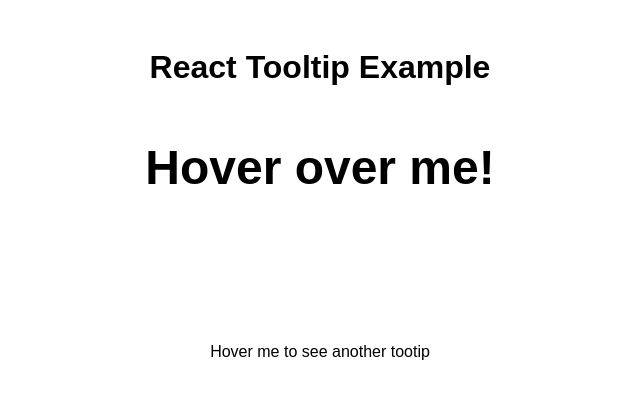
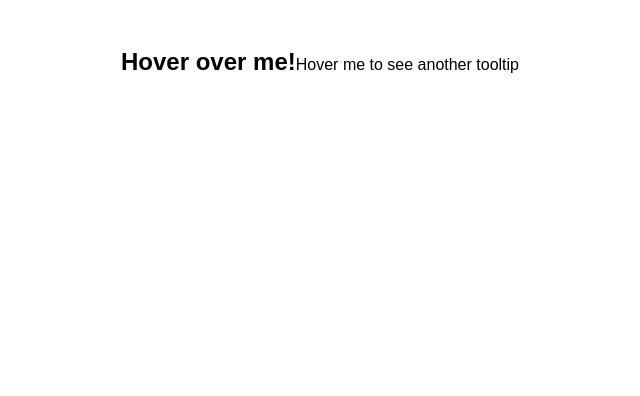
Before and after one commit to acciojob/react-composition-3-soumyabratam6, a React app: page / in a window 1280 px wide. Shown: the top 396 px of the page, without its empty margins (320-960 px from the left). Built offline with nearby package versions, Linux system fonts and the light colour scheme.

Commit message:
app.js fix and add

```diff
--- a/src/components/App.js
+++ b/src/components/App.js
@@ -6,17 +6,12 @@ const App = () => {
   return (
     <div>
         <div className="App">
-      <h1>React Tooltip Example</h1>
-      <div>
-      <h2><Tooltip text="This is a tooltip for the first element">
-        <h1 className="highlight">Hover over me!</h1>
-      </Tooltip></h2>
-      </div>
-      <div className="tooltip2">
-      <p><Tooltip text="This is a tooltip for the second element">
-        <p className="highlight">Hover me to see another tootip</p>
-      </Tooltip></p>
-      </div>
+        <Tooltip text="This is a tooltip for the first element">
+    <h2 className="tooltip highlight">Hover over me!</h2>
+</Tooltip>
+<Tooltip text="This is a tooltip for the second element">
+    <p className="tooltip highlight">Hover me to see another tooltip</p>
+</Tooltip>
     </div>
     </div>
   )
```
